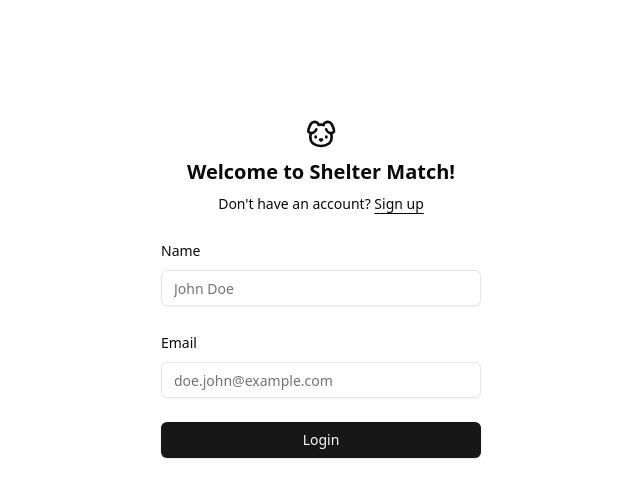
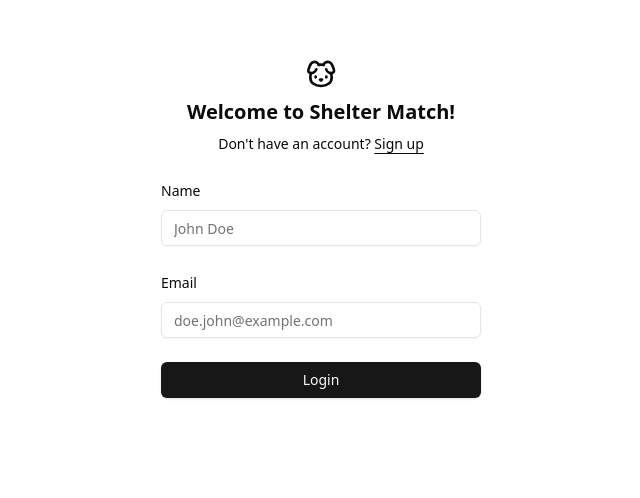
Before and after one commit to kylecarhart/fetch-frontend-take-home, a React (Vite) app: page /login in a window 1280 px wide. Shown: the part 112-610 px from the top of the page, without its empty margins (319-959 px from the left). Built offline with nearby package versions, Linux system fonts and the light colour scheme.

Commit message:
prop up login form

```diff
--- a/src/routes/_auth/index.tsx
+++ b/src/routes/_auth/index.tsx
@@ -199,6 +199,8 @@ function SearchForm({ className, onSubmit }: SearchFormProps) {
             )}
           />
           {/* Age Range */}
+          {/* TODO: It would probably be a better user experience if we had a couple of preset age ranges */}
+          {/* ie: Puppy (0-1), Young Adult (2-4), Adult (5-8), Senior (9-15) */}
           <div>
             <FormLabel>Age Range</FormLabel>
             <div className="flex gap-2">
--- a/src/routes/login.tsx
+++ b/src/routes/login.tsx
@@ -21,6 +21,9 @@ export const Route = createFileRoute("/login")({
   component: RouteComponent,
 });
 
+/**
+ * Login page. Users are redirected here if they are not authenticated.
+ */
 function RouteComponent() {
   const navigate = useNavigate();
   const router = useRouter();
@@ -33,7 +36,10 @@ function RouteComponent() {
 
   return (
     <div className="flex h-screen w-screen items-center justify-center p-4">
-      <LoginForm className="w-full max-w-xs" onSuccess={handleLogin} />
+      <LoginForm
+        className="w-full max-w-xs sm:mb-[15vh]"
+        onSuccess={handleLogin}
+      />
     </div>
   );
 }
```
